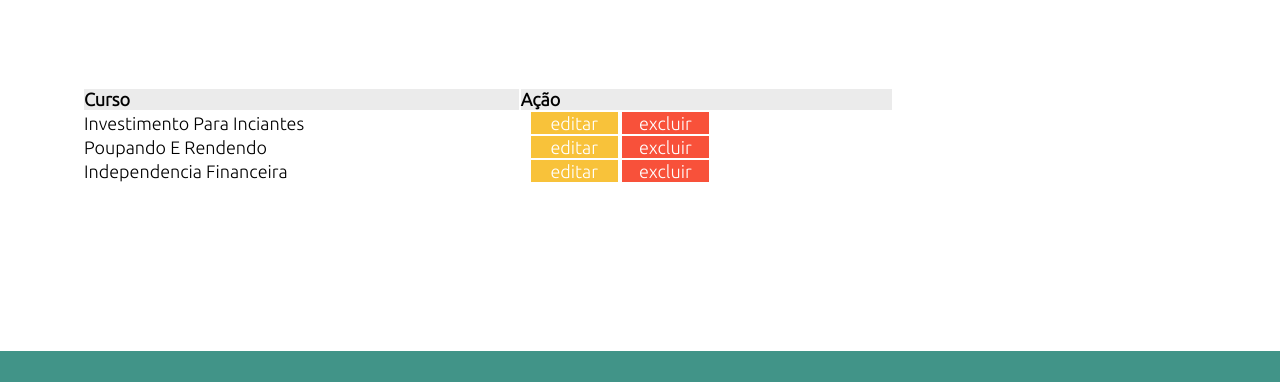
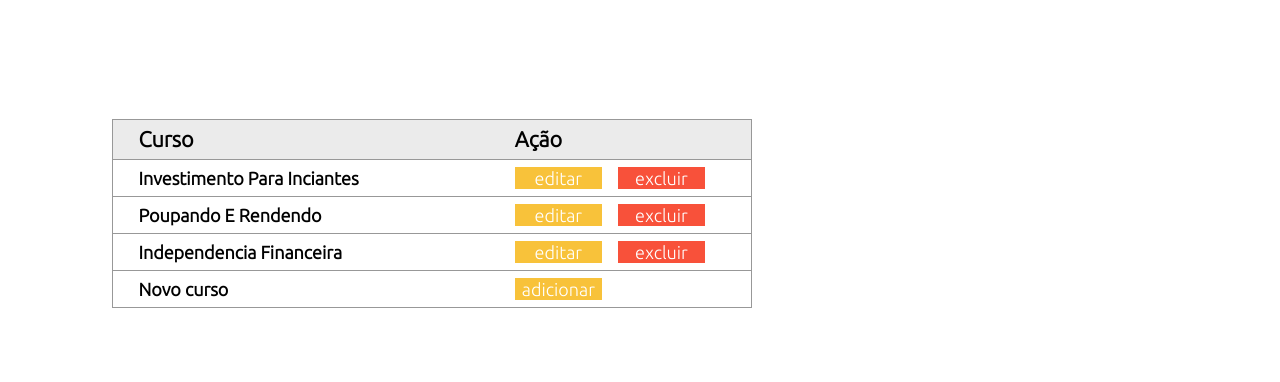
Before and after one commit to codandotrem/betaTest, a plain HTML site: page painel_administrativo.html in a window 1280 px wide. Shown: the part 294-676 px from the top of the page. Drawn offline with Linux system fonts and the light colour scheme.

Commit message:
Ajustes tabela

```diff
--- a/Style.css
+++ b/Style.css
@@ -277,7 +277,6 @@ video{
     position:relative;
     display:flex;
     margin-top:90px;
-    margin-bottom:90px;
     margin-left:112px;
 }
 
@@ -339,41 +338,59 @@ video{
 
 }
 
+
 table{
-    text-align: center;
-    margin-left:82px;
+    position:relative;
+    margin-left:112px;
+    margin-top:122px;
     margin-bottom:167px;
-    width: 812px;
+    border: 1px solid #989898;
+    border-bottom:none;
+    width: 50%;
 }
 
-table #table_head{
+
+
+table th, td{
+    text-align:left;
+    text-indent: 5%;
+    padding:7px;
+    margin:10px;
+    font-weight: bold;
+
+}
+
+
+table th{
+    font-size: larger;
+    font-weight: bolder;
+    border-bottom: 1px solid #989898;
     background: #EBEBEB;
 }
 
-table th, td{
-    text-align:left;
+table td{
+    border-bottom: 1px solid #989898;
+    font-size:normal;
+    width: 60%;
 }
-
-table th{
-    font-weight: bold;
-}
-
 
 table td .edit{
     position: relative;
-    margin-left: 10px;
     width: 87px;
     height: 22px;
     background: #F8C23A;
     color:#FFFFFF;
+    font-weight: normal;
 }
 
 table td .exclude{
     position: relative;
+    margin-left:12px;
     width: 87px;
     height: 22px;
     background: #F8513A;
     color:#FFFFFF;
+    font-weight: normal;
 }
 
 
--- a/painel_administrativo.html
+++ b/painel_administrativo.html
@@ -29,13 +29,13 @@
                 </div>
             </section>
             <section>
-                <table>
+                <table cellspacing="0" cellpadding="0" >
                     <tr id="table_head">
                         <th>Curso</th>
-                        <th>Ação</th>
+                        <th id="ação">Ação</th>
                     </tr>
                     <tr>
-                        <td>Investimento Para Inciantes</td>
+                        <td><p>Investimento Para Inciantes</p></td>
                         <td>
                             <button class="edit">editar</button>
                             <button class="exclude">excluir</button>
@@ -50,9 +50,15 @@
                     </tr>
                     <tr>
                         <td>Independencia Financeira</td>
-                        <td>
+                        <td class="botão">
                             <button class="edit">editar</button>
                             <button class="exclude">excluir</button>
+                        </td>
+                    </tr>
+                    <tr>
+                        <td>Novo curso</td>
+                        <td>
+                            <button onclick="location.href='novo_curso.html'" class="edit" type="button">adicionar</button>
                         </td>
                     </tr>
                 </table>
```
